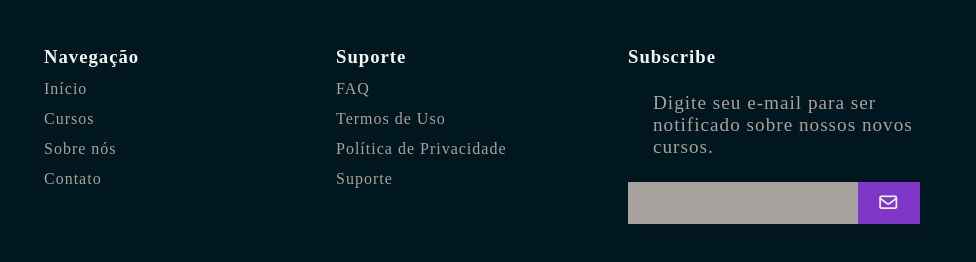
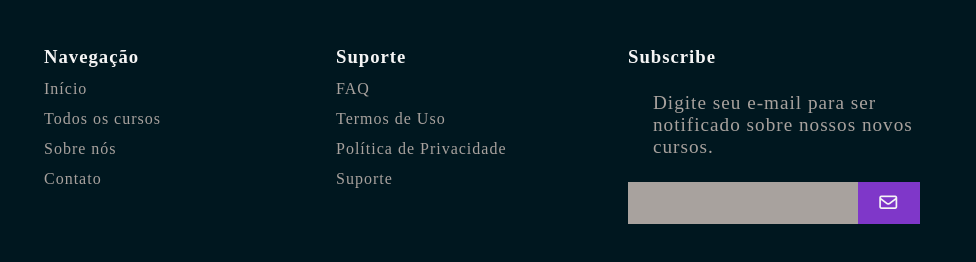
Before and after one commit to Victoreisdavid/programarfacil-facul, a plain HTML site: page courses.html in a window 1280 px wide. Shown: the part 1206-1468 px from the top of the page, 304-1280 px from the left. Drawn offline with Linux system fonts and the light colour scheme.

Commit message:
Ajuste no texto

```diff
--- a/courses.html
+++ b/courses.html
@@ -129,7 +129,7 @@
         <ul class="footer-list">
             <li><h3>Navegação</h3></li>
             <li><a href="home.html" class="footer-link">Início</a></li>
-            <li><a href="courses.html" class="footer-link">Cursos</a></li>
+            <li><a href="courses.html" class="footer-link">Todos os cursos</a></li>
             <li><a href="sobre.html" class="footer-link">Sobre nós</a></li>
             <li><a href="https://www.instagram.com/" class="footer-link">Contato</a></li>
         </ul>
```
Also changed, not shown: home.html (+1 -1 lines).
